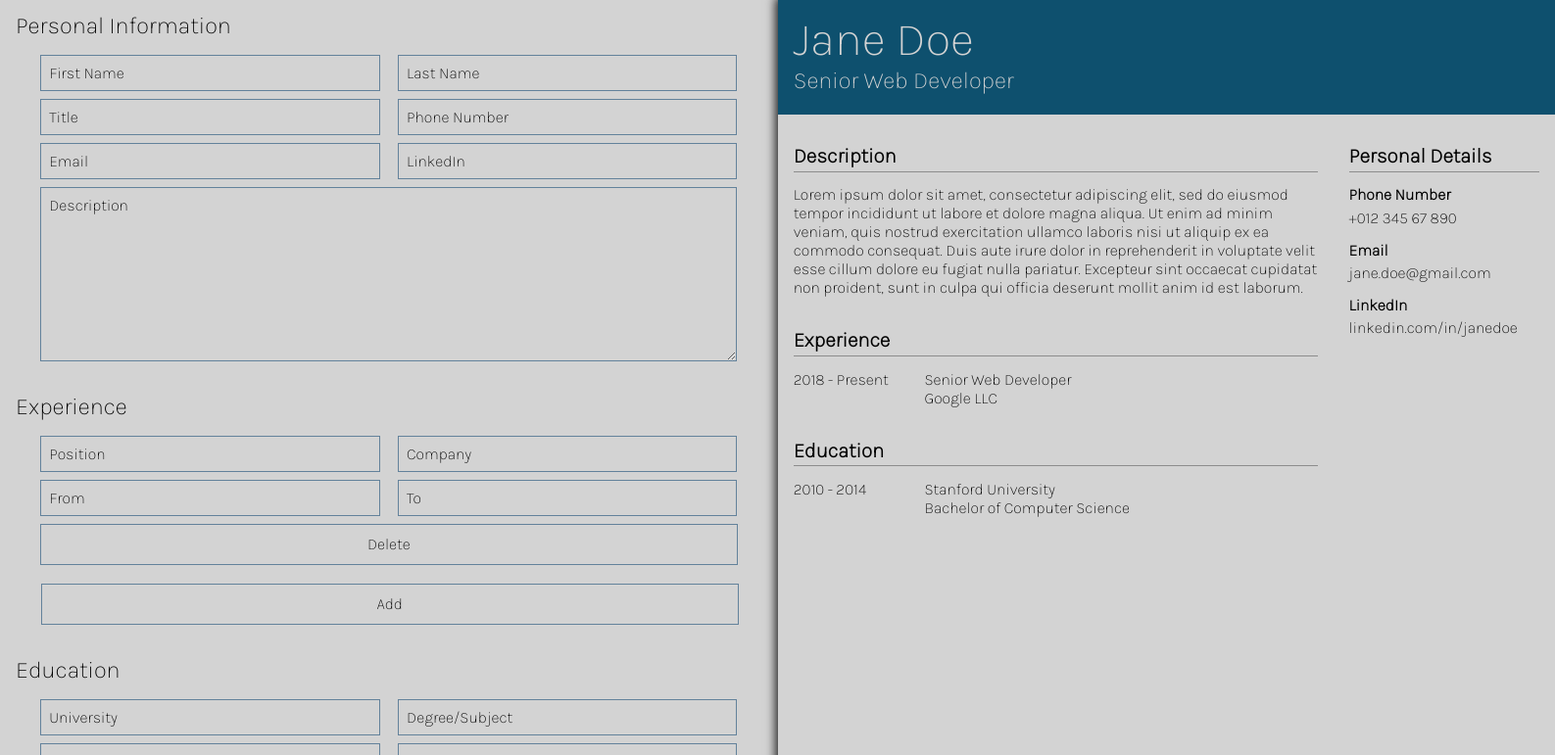
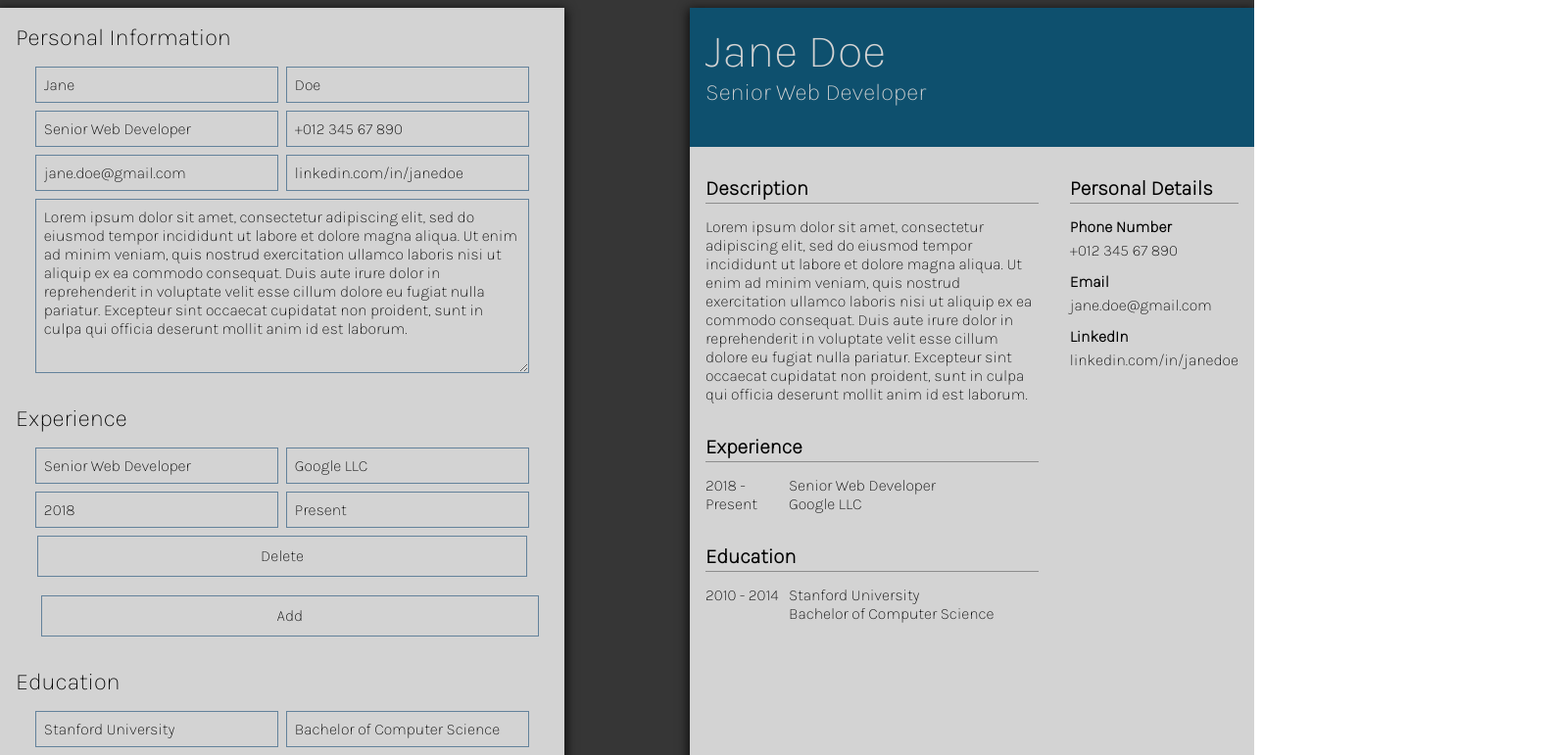
Before and after one commit to lrwthns/cv-project, a React (Create React App) app: page / in a window 1280 px wide. Shown: the part 104-875 px from the top of the page at 98% size, 1587 px wide, since content can reach past the window. Built offline with nearby package versions, Linux system fonts and the light colour scheme.

Commit message:
Modify stylesheet and change input components into controlled components

```diff
--- a/src/App.js
+++ b/src/App.js
@@ -24,37 +24,15 @@ class App extends Component {
         from: '2018',
         to: 'Present',
       },
+      experienceList: [],
       education: {
         university: 'Stanford University',
         degree: 'Bachelor of Computer Science',
         from: '2010',
         to: '2014',
-      }
+      },
+      educationList: [],
     }
-
-    // this.state = {
-    //   personalDetails: {
-    //     firstName: '',
-    //     lastName: '',
-    //     title: '',
-    //     phone: '',
-    //     mail: '',
-    //     linkedIn: '',
-    //     desc: '',
-    //   },
-    //   experience: {
-    //     position: '',
-    //     company: '',
-    //     from: '',
-    //     to: '',
-    //   },
-    //   education: {
-    //     university: '',
-    //     degree: '',
-    //     from: '',
-    //     to: '',
-    //   },
-    // }
   }
 
   changeState = (event, obj) => {
@@ -77,15 +55,18 @@ class App extends Component {
     return (
     <div className='App'>
       <div className='header'>CV Generator</div>
-      <div className='input-container'>
-        <PersonalInfo handleInput={this.changeState}/>
-        <Experience handleInput={this.changeState}/>
-        <Education handleInput={this.changeState}/>
-        <button>Generate PDF</button>
+      <div className="main-container">
+        <div className='input-container'>
+          <PersonalInfo handleInput={this.changeState} personal={personalDetails}/>
+          <Experience handleInput={this.changeState} experience={experience}/>
+          <Education handleInput={this.changeState} education={education}/>
+          <button>Generate PDF</button>
+        </div>
+        <div className='output-container'>
+          <Preview personal={personalDetails} experience={experience} education={education}/>
+        </div>
       </div>
-      <div className='output-container'>
-        <Preview personal={personalDetails} experience={experience} education={education}/>
-      </div>
+
     </div>
     )
   };
--- a/src/components/Education.js
+++ b/src/components/Education.js
@@ -6,13 +6,13 @@ class Education extends Component {
   }
 
   createEducationForm = () => {
-    const { handleInput } = this.props;
+    const { handleInput, education } = this.props;
     return (
       <form>
-        <input type='text' name='university' placeholder='University' onChange={(e) => handleInput(e, 'education')}></input>
-        <input type='text' name='degree' placeholder='Degree/Subject' onChange={(e) => handleInput(e, 'education')}></input>
-        <input type='text' name='from' placeholder='From' onChange={(e) => handleInput(e, 'education')}></input>
-        <input type='text' name='to' placeholder='To' onChange={(e) => handleInput(e, 'education')}></input>
+        <input type='text' value={education.university} name='university' placeholder='University' onChange={(e) => handleInput(e, 'education')}></input>
+        <input type='text' value={education.degree} name='degree' placeholder='Degree/Subject' onChange={(e) => handleInput(e, 'education')}></input>
+        <input type='text' value={education.from} name='from' placeholder='From' onChange={(e) => handleInput(e, 'education')}></input>
+        <input type='text' value={education.to} name='to' placeholder='To' onChange={(e) => handleInput(e, 'education')}></input>
         <button className='delete'>Delete</button>
       </form>
     )
--- a/src/components/Experience.js
+++ b/src/components/Experience.js
@@ -6,13 +6,13 @@ class Experience extends Component {
   }
 
   createExperienceForm = () => {
-    const { handleInput } = this.props;
+    const { handleInput, experience } = this.props;
     return (
       <form>
-        <input type='text' name='position' placeholder='Position' onChange={(e) => handleInput(e, 'experience')}></input>
-        <input type='text' name='company' placeholder='Company' onChange={(e) => handleInput(e, 'experience')}></input>
-        <input type='text' name='from' placeholder='From' onChange={(e) => handleInput(e, 'experience')}></input>
-        <input type='text' name='to' placeholder='To' onChange={(e) => handleInput(e, 'experience')}></input>
+        <input type='text' value={experience.position} name='position' placeholder='Position' onChange={(e) => handleInput(e, 'experience')}></input>
+        <input type='text' value={experience.company} name='company' placeholder='Company' onChange={(e) => handleInput(e, 'experience')}></input>
+        <input type='text' value={experience.from} name='from' placeholder='From' onChange={(e) => handleInput(e, 'experience')}></input>
+        <input type='text' value={experience.to} name='to' placeholder='To' onChange={(e) => handleInput(e, 'experience')}></input>
         <button className='delete'>Delete</button>
       </form>
     )
--- a/src/components/PersonalInfo.js
+++ b/src/components/PersonalInfo.js
@@ -6,20 +6,20 @@ class PersonalInfo extends Component {
   }
 
   render() {
-    const { handleInput } = this.props;
+    const { handleInput, personal } = this.props;
     return (
       <div className='Personal'>
         <div>
         Personal Information
         </div>
         <form>
-          <input type='text' name='firstName' placeholder='First Name' onChange={(e) => {handleInput(e, 'personalDetails')}}></input>
-          <input type='text' name='lastName' placeholder='Last Name' onChange={(e) => {handleInput(e, 'personalDetails')}}></input>
-          <input type='text' name='title' placeholder='Title' onChange={(e) => {handleInput(e, 'personalDetails')}}></input>
-          <input type='text' name='phone' placeholder='Phone Number' onChange={(e) => {handleInput(e, 'personalDetails')}}></input>
-          <input type='text' name='mail' placeholder='Email' onChange={(e) => {handleInput(e, 'personalDetails')}}></input>
-          <input type='text' name='linkedIn' placeholder='LinkedIn' onChange={(e) => {handleInput(e, 'personalDetails')}}></input>
-          <textarea name='desc' placeholder='Description' onChange={(e) => {handleInput(e, 'personalDetails')}}></textarea>
+          <input type='text' value={personal.firstName} name='firstName' placeholder='First Name' onChange={(e) => {handleInput(e, 'personalDetails')}}></input>
+          <input type='text' value={personal.lastName} name='lastName' placeholder='Last Name' onChange={(e) => {handleInput(e, 'personalDetails')}}></input>
+          <input type='text' value={personal.title} name='title' placeholder='Title' onChange={(e) => {handleInput(e, 'personalDetails')}}></input>
+          <input type='text' value={personal.phone} name='phone' placeholder='Phone Number' onChange={(e) => {handleInput(e, 'personalDetails')}}></input>
+          <input type='text' value={personal.mail} name='mail' placeholder='Email' onChange={(e) => {handleInput(e, 'personalDetails')}}></input>
+          <input type='text' value={personal.linkedIn} name='linkedIn' placeholder='LinkedIn' onChange={(e) => {handleInput(e, 'personalDetails')}}></input>
+          <textarea value={personal.desc} name='desc' placeholder='Description' onChange={(e) => {handleInput(e, 'personalDetails')}}></textarea>
         </form>
       </div>
     )
--- a/src/styles/index.css
+++ b/src/styles/index.css
@@ -4,22 +4,27 @@
 }
 
 html, body, #root {
-  min-height: 100%;
+  height: 100%;
   margin: 0px;
 }
 
 .App {
   min-height: 100%;
   background: rgb(54, 54, 54);
-  display: grid;
-  grid-template-columns: 1fr 10fr 1fr 10fr 1fr;
-  grid-template-rows: 2fr 0.5fr 30fr;
+  display: flex;
+  gap: 2rem;
+  justify-content: center;
+  flex-direction: column;
   font-family: 'Karla', sans-serif;
 }
 
+.main-container {
+  display: flex;
+  justify-content: center;
+  gap: 8rem;
+}
+
 .header {
-  grid-column: 1/6;
-  grid-row: 1/2;
   color: white;
   font-size: 3rem;
   text-align: center;
@@ -31,8 +36,6 @@ html, body, #root {
 .input-container {
   justify-self: center;
   width: 210mm;
-  grid-column: 2/3;
-  grid-row: 3/4;
   background: rgb(211, 211, 211);
   display: flex;
   flex-direction: column;
@@ -43,6 +46,7 @@ html, body, #root {
   font-size: 1.5rem;
   padding: 1rem;
 }
+
 .Personal > form {
   padding-bottom: 0;
 }
@@ -56,10 +60,10 @@ form {
 
 .output-container {
   justify-self: center;
+  position: sticky;
   width: 210mm;
+  height: 300mm;
   background: transparent;
-  grid-column: 4/5;
-  grid-row: 3/4;
   color: white;
   box-shadow: 0px 3px 10px 2px rgb(15, 15, 15);
 }
@@ -121,7 +125,6 @@ button:focus {
 
 .delete {
   grid-column: 1/3;
-
   width: 97.5%;
 }
 
@@ -139,10 +142,9 @@ button:focus {
 .Preview {
   background: rgb(211, 211, 211);
   width: 100%;
-  height: 257mm;
+  height: 300mm;
   color: black;
   top: 0;
-  position: sticky;
   display: grid;
   grid-template-columns: 5fr 2fr;
   grid-template-rows: 1fr 7fr;
```
